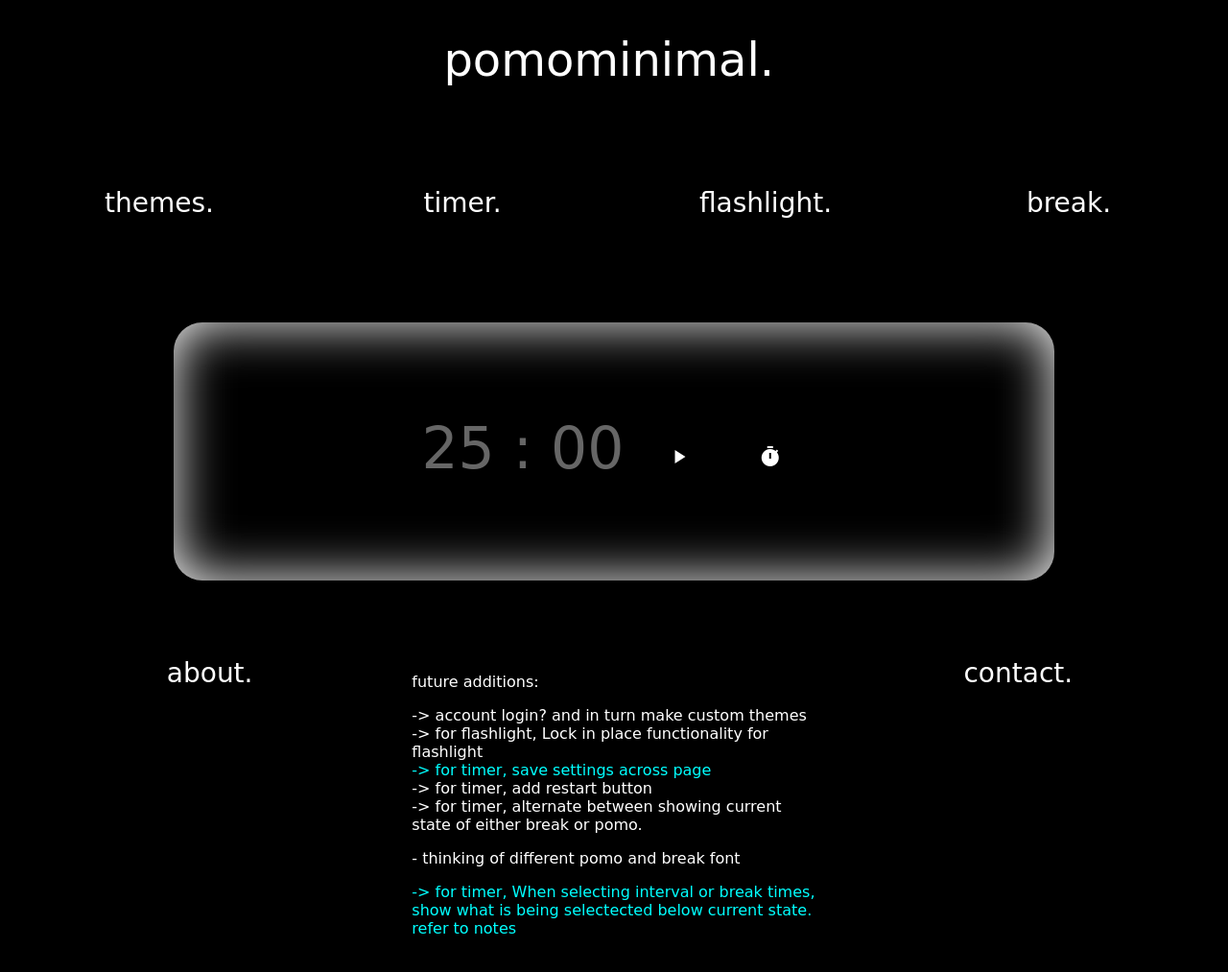
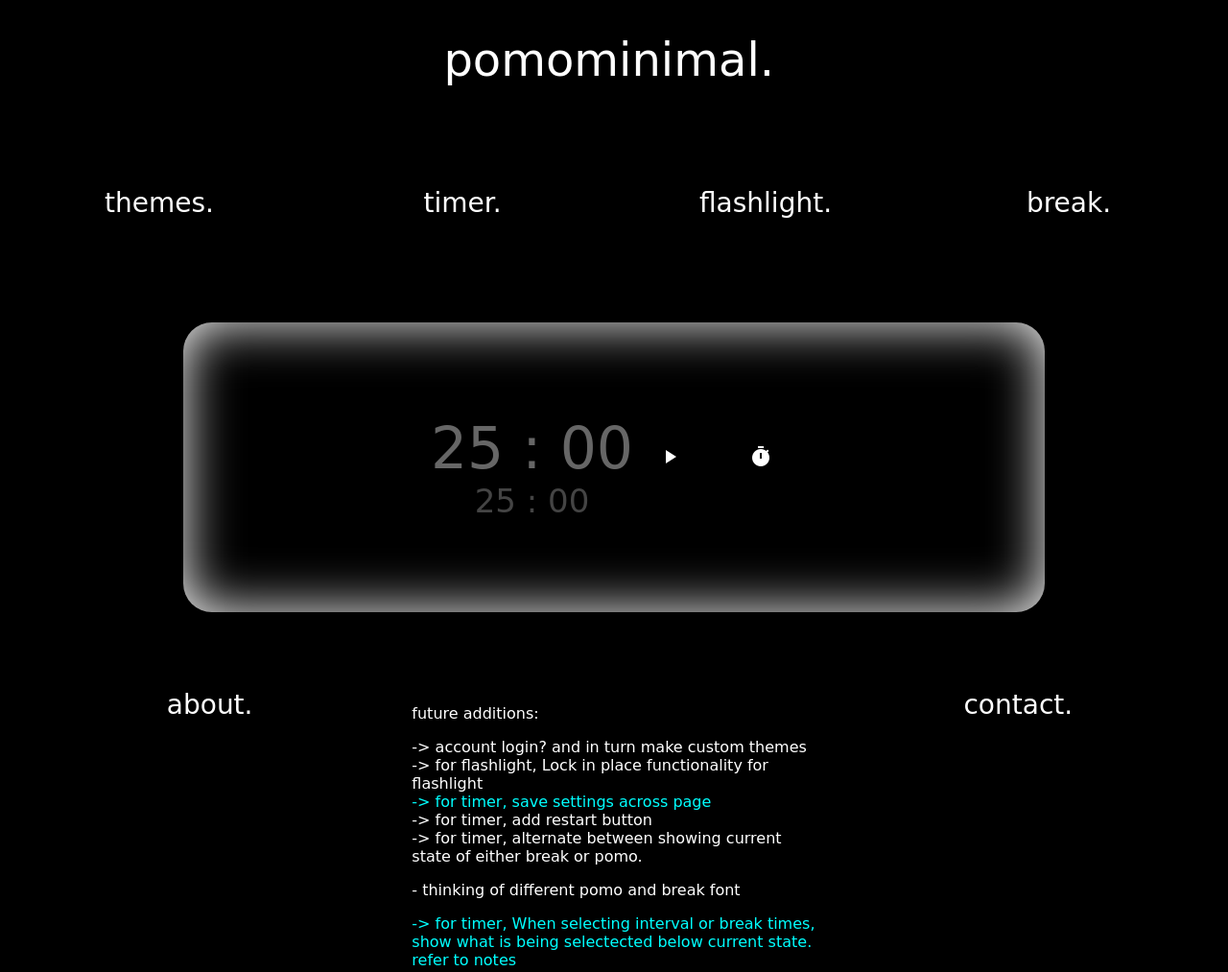
Before and after one commit to obasocom/pomominimal, a plain HTML site: page frame/index.html in a window 1280 px wide. Shown: the whole page at 96% size. Drawn offline with nearby package versions, Linux system fonts and the light colour scheme; a web font is replaced by a local one.

Commit message:
timer now displaying more intuitively, need more styling

```diff
--- a/js/homeTimer.js
+++ b/js/homeTimer.js
@@ -159,7 +159,9 @@ class Timer {
 
   static getHTML() {
     return (
-      `
+      ` <div class="timer__value--container">
+        <div class="timer__value--times">
+          <div class="timer__value--pomo">
             <span class="timer__part timer__part--minutes">` +
       25 +
       `</span>
@@ -167,13 +169,25 @@ class Timer {
             <span class="timer__part timer__part--seconds">` +
       "00" +
       `</span>
+          </div>` +
+      ` <div class="timer__value--break">
+          <span class="timer__part timer__part--minutes">` +
+      25 +
+      `</span>
+          <span class="timer__part">:</span>
+          <span class="timer__part timer__part--seconds">` +
+      "00" +
+      `</span>
+        </div></div>
+        <div class="timer__buttons--container">
           <button type="button" class="timer__btn timer__btn--control timer__btn--start">
               <span class="material-icons">play_arrow</span>
           </button>
           <button type="button" class="timer__btn timer__btn--reset">
               <span class="material-icons">timer</span>
           </button>
-          `
+        </div>
+      </div>    `
     );
   }
 }
--- a/styling/global_themes/default.css
+++ b/styling/global_themes/default.css
@@ -4,7 +4,7 @@
   --slider-color: white;
   --text-color: white;
   --selection-color: #666;
-
+  --break-color: #444;
   font-family: "Yomogi", cursive;
 }
 body {
@@ -140,6 +140,25 @@ h1 {
   cursor: pointer;
   overflow: hidden;
 }
+.timer__value--container {
+  display: flex;
+}
+.timer__value--times {
+  display: grid;
+}
+.timer__value--times {
+  grid-column-start: 1;
+  grid-column-end: 2;
+}
+.timer__buttons--container {
+  grid-column-start: 2;
+  grid-column-end: 3;
+}
+.timer__value--break {
+  color: var(--break-color);
+  font-size: 34px;
+}
+
 /**end of timer */
 /* Top Nav Buttons */
 .topNav {
```
Also changed, not shown: frame/index.html (+1 -1 lines). Lines whose indentation alone changed are shown as unchanged.
